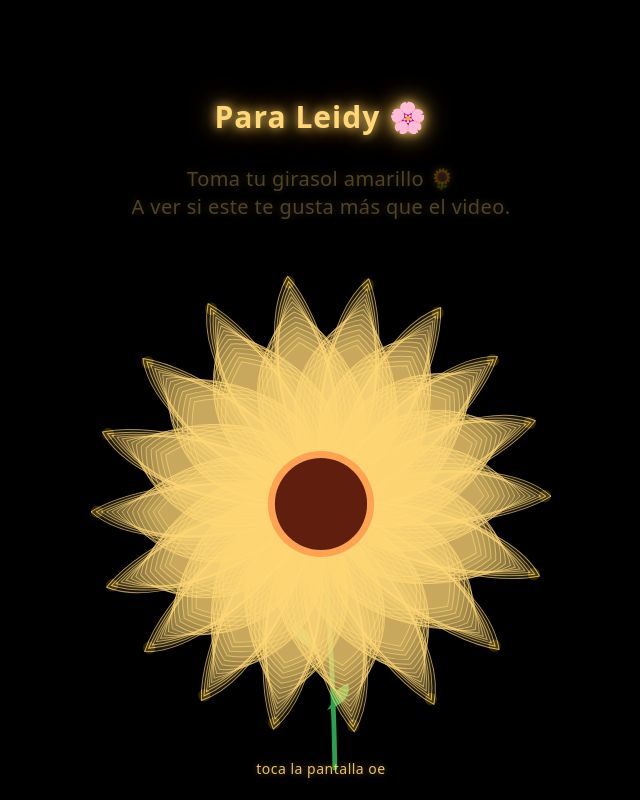
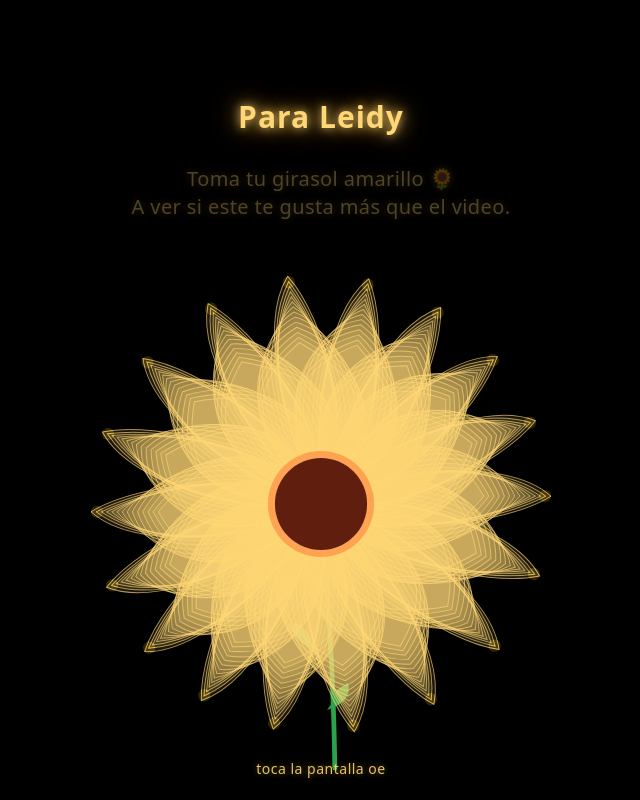
Before and after one commit to JhonAbner3/flor.github.io, a plain HTML site: page index.html in a window 1280 px wide. Shown: the whole page, without its empty margins (319-959 px from the left). Drawn offline with Linux system fonts and the light colour scheme.

Commit message:
Update index.html

```diff
--- a/index.html
+++ b/index.html
@@ -66,7 +66,7 @@
 <canvas id="c"></canvas>
 
 
-<div class="dedicatoria">Para Leidy 🌸</div>
+<div class="dedicatoria">Para Leidy </div>
 
 
 <div id="mensaje" class="mensaje">
```
